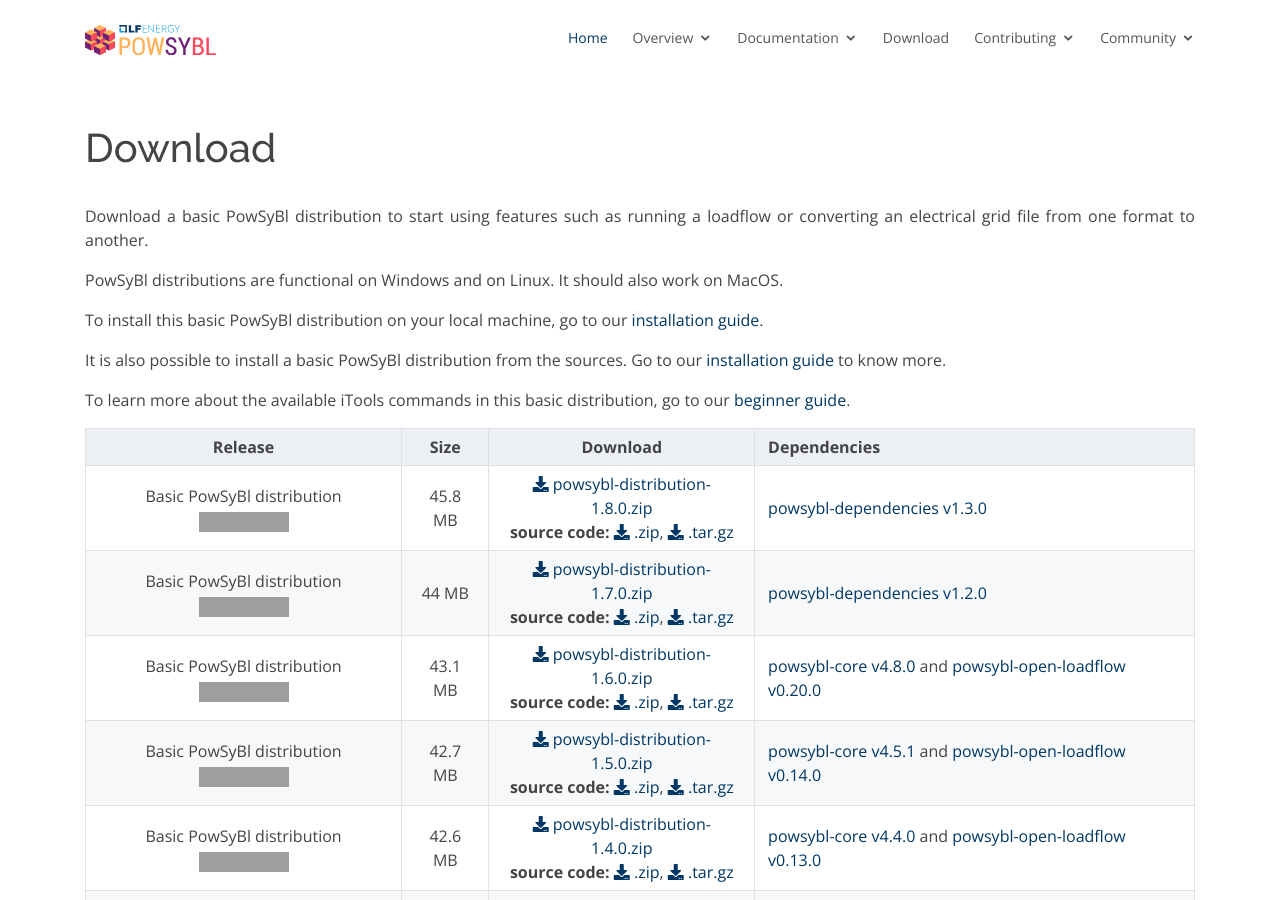
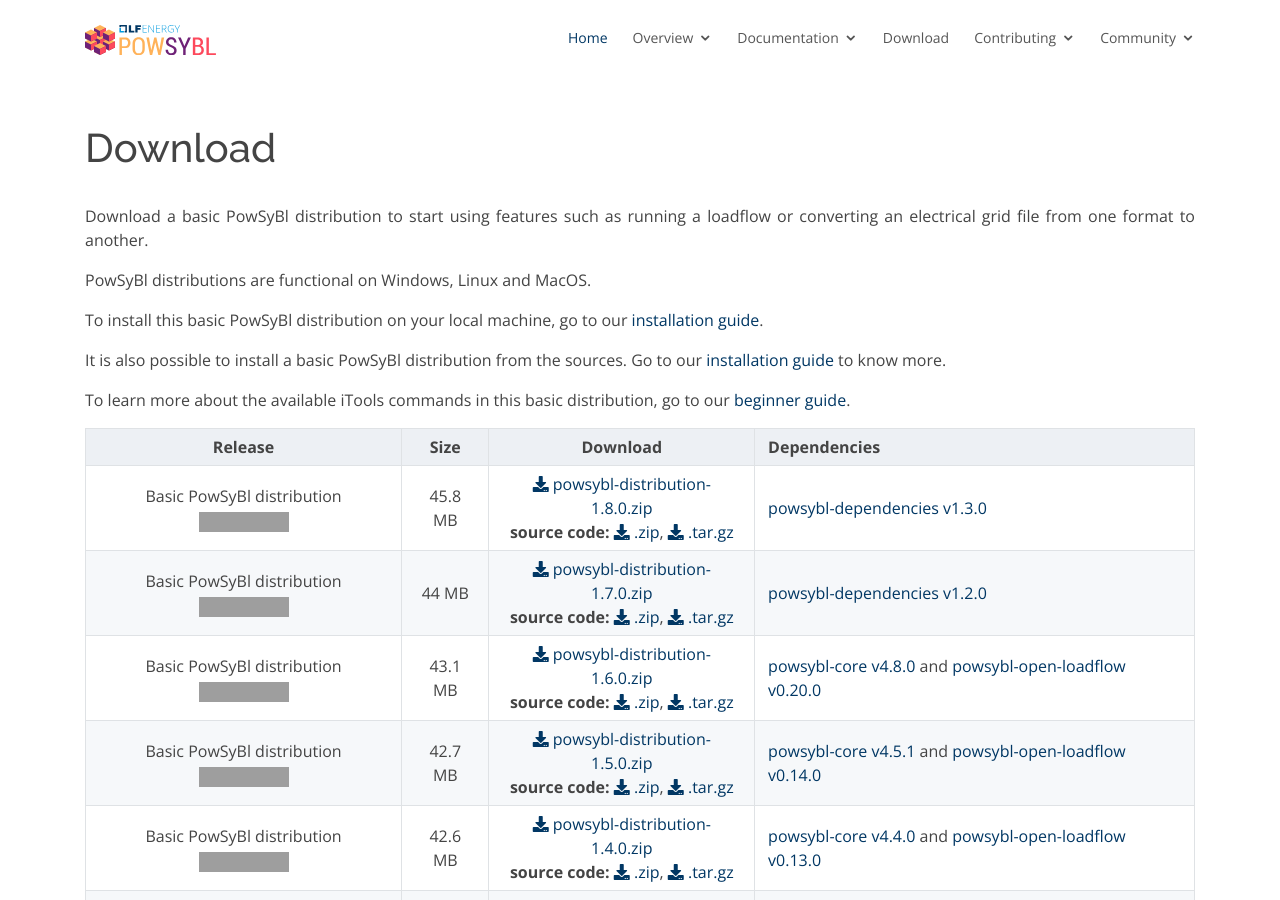
Before and after one commit to powsybl/powsybl.github.io, a Jekyll site: the page built from pages/download/index.md, in a window 1280 px wide and 900 px high, cut to the strip 0-900 px from the top of the window. Built offline with Jekyll 4.4.1, drawn with Linux system fonts in a browser that asks for light colours; our own code applies the rules of GitHub Pages for plain Markdown files; grey boxes are pictures that could not be loaded.

Commit message:
MacOS udpate
Signed-off-by: Florian Dupuy <florian.dupuy@rte-france.com>

```diff
--- a/pages/download/index.md
+++ b/pages/download/index.md
@@ -6,7 +6,7 @@
 
 Download a basic PowSyBl distribution to start using features such as running a loadflow or converting an electrical grid file from one format to another.
 
-PowSyBl distributions are functional on Windows and on Linux. It should also work on MacOS.
+PowSyBl distributions are functional on Windows, Linux and MacOS.
 
 To install this basic PowSyBl distribution on your local machine, go to our [installation guide](../documentation/user/index.md#installation-from-binaries).
 
```
